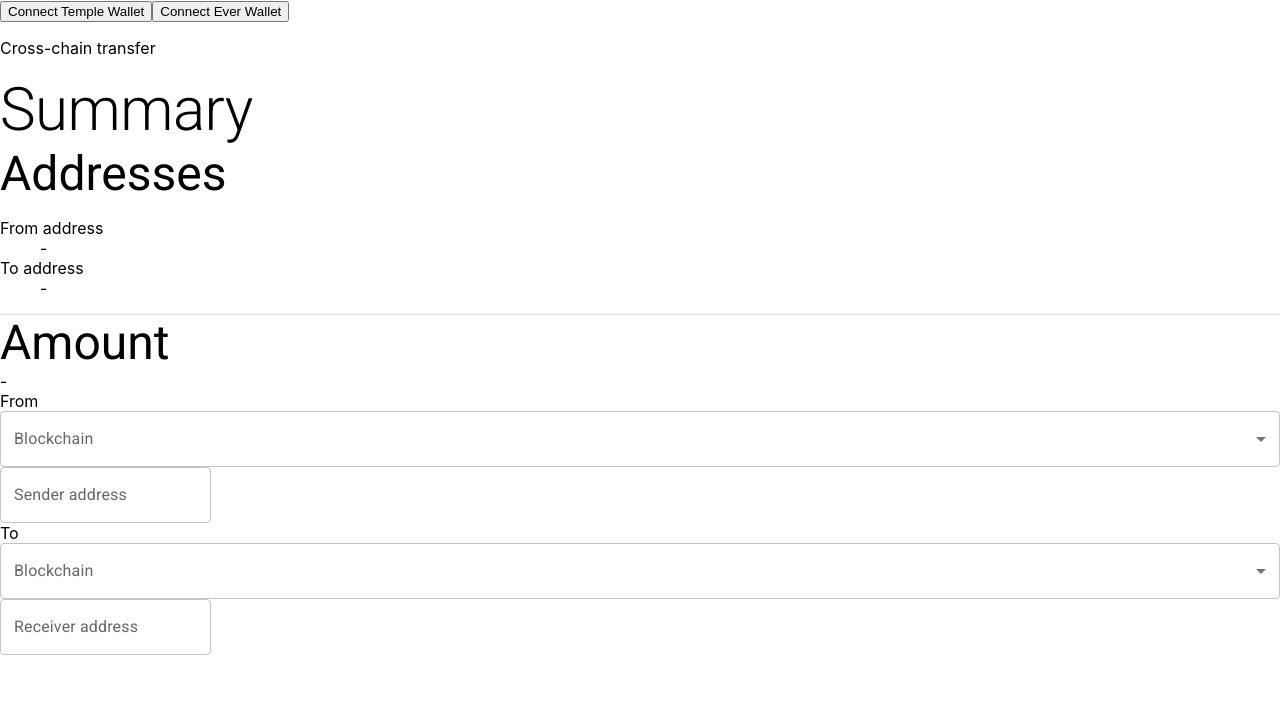
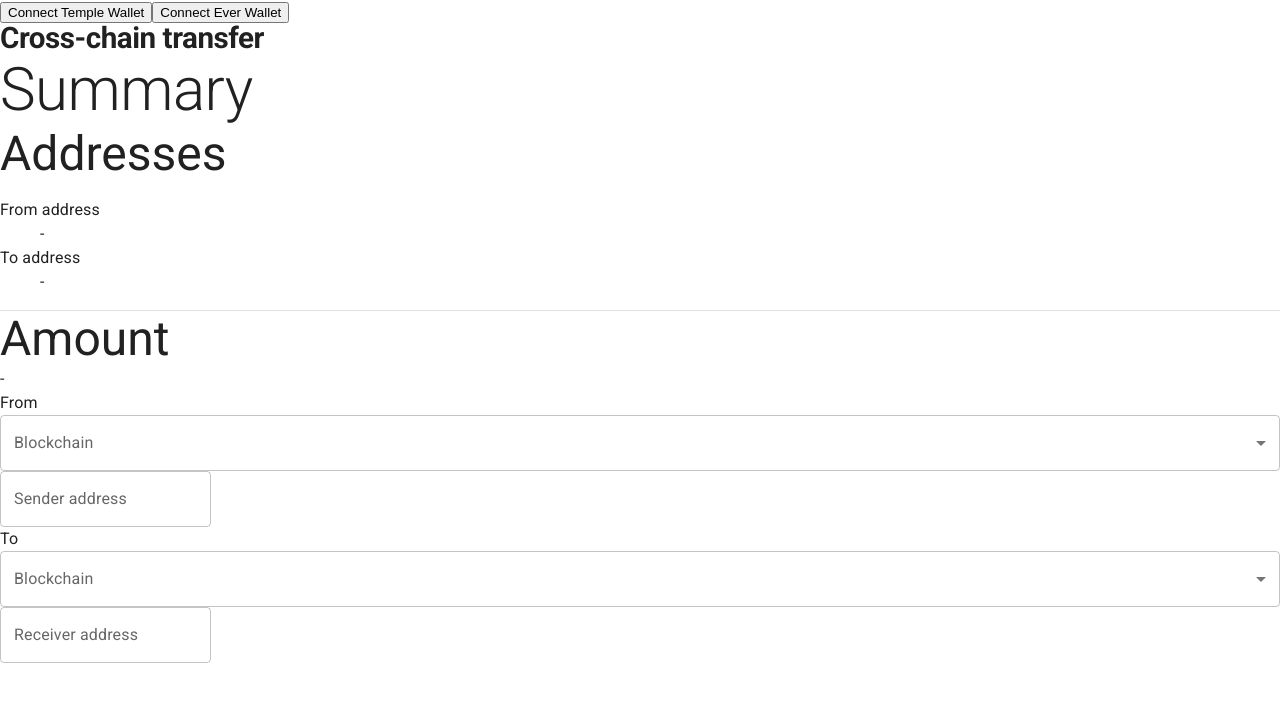
Before and after one commit to tvm-contest/hackathon2022-tezos-Radiance-Team-ever-tezos-bridge-front, a React (Create React App) app: page / in a window 1280 px wide. Shown: the top 702 px of the page. Built offline with nearby package versions, Linux system fonts and the light colour scheme; what @taquito/beacon-wallet, @taquito/taquito, everscale-inpage-provider would draw is missing.

Commit message:
feat: add Header component

```diff
--- a/src/App.tsx
+++ b/src/App.tsx
@@ -1,3 +1,5 @@
+import {CssBaseline} from "@mui/material";
+
 import Header from "./components/Header";
 import Step1 from "./components/Step1";
 import Step2 from "./components/Step2";
@@ -8,6 +10,7 @@ import Summary from "./components/Summary";
 export default function App() {
   return (
     <>
+      <CssBaseline />
       <Header />
       <Subheader />
       <Summary />
--- a/src/components/Subheader.tsx
+++ b/src/components/Subheader.tsx
@@ -1,3 +1,5 @@
+import {Typography} from "@mui/material";
+
 export default function Subheader() {
-  return <p>Cross-chain transfer</p>;
+  return <Typography variant="h1">Cross-chain transfer</Typography>;
 }
--- a/src/theme.ts
+++ b/src/theme.ts
@@ -1,10 +1,21 @@
-import { createTheme } from "@mui/material";
-import { orange } from "@mui/material/colors";
+import {createTheme} from "@mui/material";
+import {orange} from "@mui/material/colors";
 
 const theme = createTheme({
   status: {
     danger: orange[500],
   },
+  components: {
+    MuiTypography: {
+      styleOverrides: {
+        h1: {
+          fontSize: "1.85rem",
+          fontWeight: 700,
+          lineHeight: 1,
+        },
+      },
+    },
+  },
 });
 
 export default theme;
```
